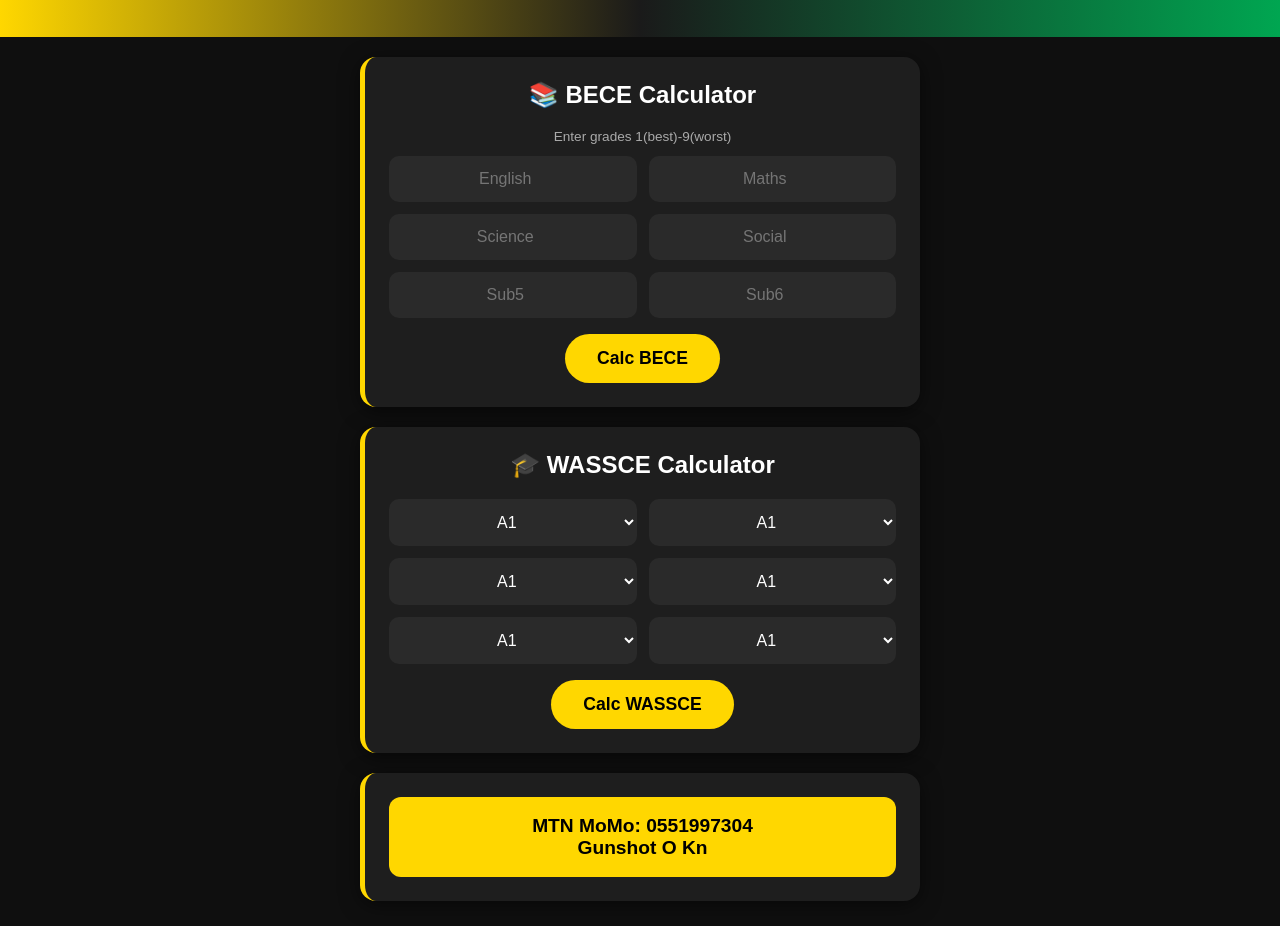
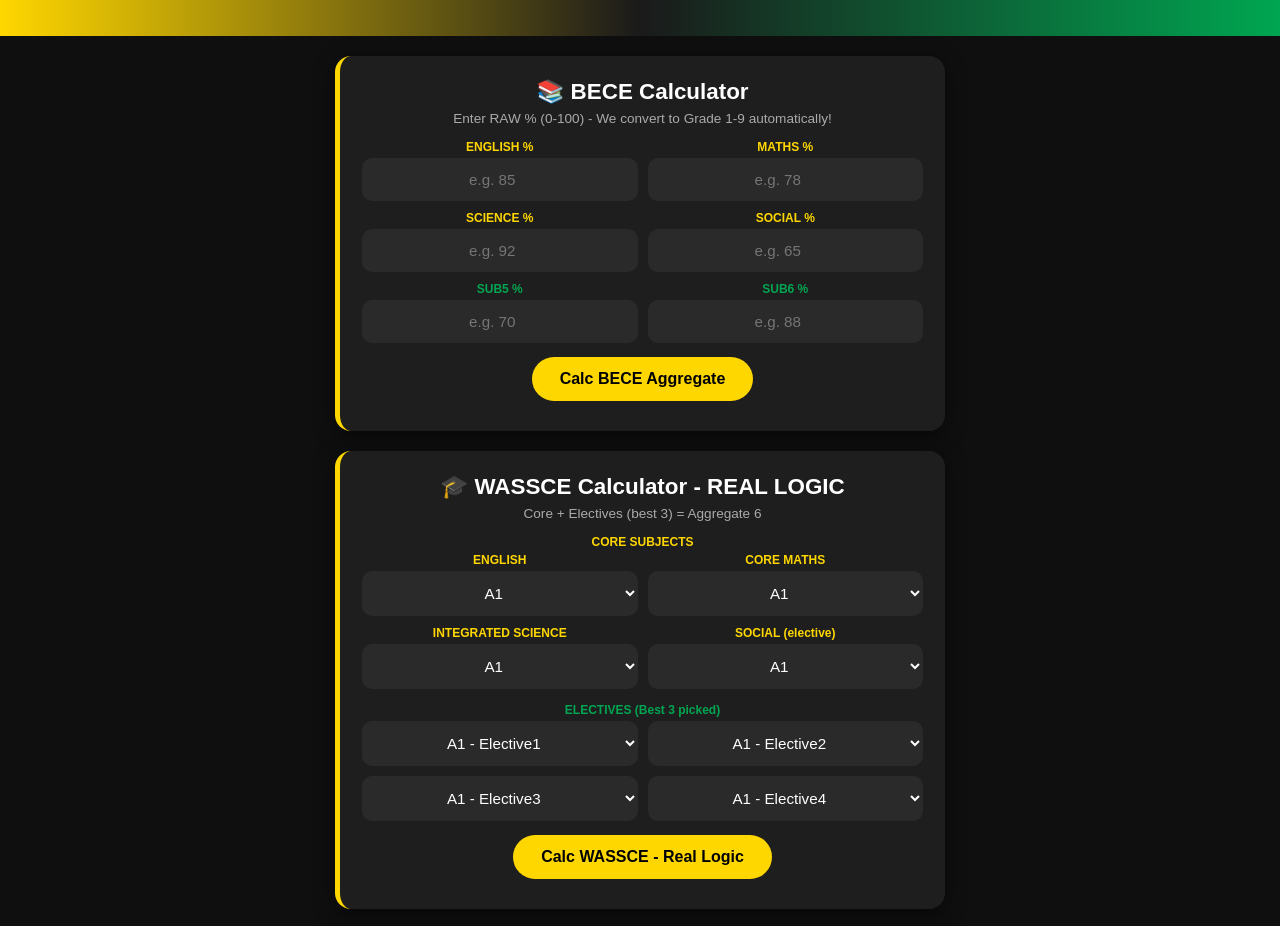
Before and after one commit to shott419/Kumerica-OS, a plain HTML site: page index.html in a window 1280 px wide. Shown: the part 108-1034 px from the top of the page. Drawn offline with Linux system fonts and the light colour scheme.

Commit message:
v2.0 ALL features - Kumerica Ultimate

```diff
--- a/index.html
+++ b/index.html
@@ -8,75 +8,94 @@
 *{margin:0;padding:0;box-sizing:border-box;font-family:sans-serif}
 body{background:#0f0f0f;color:white;min-height:100vh}
 .header{background:linear-gradient(90deg,#FFD700 0%,#1a1a1a 50%,#00A651 100%);padding:40px 20px;text-align:center}
-.header h1{font-size:2.5rem;letter-spacing:2px}
-.container{max-width:600px;margin:0 auto;padding:20px}
-.card{background:#1e1e1e;border-radius:16px;padding:24px;margin-bottom:20px;border-left:5px solid #FFD700;box-shadow:0 4px 20px rgba(0,0,0,0.5)}
-.card h2{font-size:1.5rem;margin-bottom:20px;text-align:center}
-.grid{display:grid;grid-template-columns:1fr 1fr;gap:12px;margin-bottom:16px}
-input,select{width:100%;padding:14px;border-radius:10px;border:none;background:#2a2a2a;color:white;font-size:1rem;text-align:center}
-.btn{display:block;margin:0 auto;background:#FFD700;color:black;font-weight:bold;border:none;padding:14px 32px;border-radius:30px;font-size:1.1rem;cursor:pointer}
-.result{margin-top:16px;padding:14px;background:#2a2a2a;border-radius:10px;text-align:center;display:none;font-size:1.1rem;line-height:1.5}
+.header h1{font-size:2.4rem;letter-spacing:2px}
+.container{max-width:650px;margin:0 auto;padding:20px}
+.card{background:#1e1e1e;border-radius:16px;padding:22px;margin-bottom:20px;border-left:5px solid #FFD700;box-shadow:0 4px 20px rgba(0,0,0,0.5)}
+.card h2{font-size:1.4rem;margin-bottom:6px;text-align:center}
+.sub{font-size:0.85rem;color:#aaa;text-align:center;margin-bottom:14px}
+.grid{display:grid;grid-template-columns:1fr 1fr;gap:10px;margin-bottom:14px}
+input,select{width:100%;padding:13px;border-radius:10px;border:none;background:#2a2a2a;color:white;font-size:0.95rem;text-align:center}
+.btn{display:block;margin:8px auto;background:#FFD700;color:black;font-weight:bold;border:none;padding:13px 28px;border-radius:30px;font-size:1rem;cursor:pointer}
+.btn2{background:#00A651;color:white;margin-top:10px;font-size:0.9rem;padding:10px 20px}
+.result{margin-top:14px;padding:14px;background:#2a2a2a;border-radius:10px;text-align:center;display:none;font-size:1rem;line-height:1.6}
 .result.show{display:block}
-.momo{background:#FFD700;color:black;padding:18px;border-radius:12px;text-align:center;font-weight:bold;font-size:1.2rem}
+.momo{background:#FFD700;color:black;padding:18px;border-radius:12px;text-align:center;font-weight:bold;font-size:1.15rem}
+.momo a{color:black;text-decoration:none;display:block;margin-top:8px;background:black;color:#FFD700;padding:10px;border-radius:8px}
+.core-label{font-size:0.75rem;color:#FFD700;text-align:center;margin-bottom:4px;font-weight:bold}
+.elec-label{font-size:0.75rem;color:#00A651;text-align:center;margin-bottom:4px;font-weight:bold}
+canvas{display:none}
 </style>
 </head>
 <body>
 <div class="header">
 <h1>💛 KUMERICA-OS 🖤💚</h1>
-<p>By Gunshot - Kumerica To The Whole Wiase</p>
+<p>By Gunshot - Kumerica To The Whole Wiase - v2.0 ALL FEATURES</p>
 </div>
 <div class="container">
 <div class="card">
 <h2>📚 BECE Calculator</h2>
-<p style="font-size:0.85rem;color:#aaa;text-align:center;margin-bottom:12px">Enter grades 1(best)-9(worst)</p>
+<p class="sub">Enter RAW % (0-100) - We convert to Grade 1-9 automatically!</p>
 <div class="grid">
-<input type="number" id="b1" placeholder="English" min="1" max="9">
-<input type="number" id="b2" placeholder="Maths" min="1" max="9">
-<input type="number" id="b3" placeholder="Science" min="1" max="9">
-<input type="number" id="b4" placeholder="Social" min="1" max="9">
-<input type="number" id="b5" placeholder="Sub5" min="1" max="9">
-<input type="number" id="b6" placeholder="Sub6" min="1" max="9">
+<div><p class="core-label">ENGLISH %</p><input type="number" id="b1" placeholder="e.g. 85"></div>
+<div><p class="core-label">MATHS %</p><input type="number" id="b2" placeholder="e.g. 78"></div>
+<div><p class="core-label">SCIENCE %</p><input type="number" id="b3" placeholder="e.g. 92"></div>
+<div><p class="core-label">SOCIAL %</p><input type="number" id="b4" placeholder="e.g. 65"></div>
+<div><p class="elec-label">SUB5 %</p><input type="number" id="b5" placeholder="e.g. 70"></div>
+<div><p class="elec-label">SUB6 %</p><input type="number" id="b6" placeholder="e.g. 88"></div>
 </div>
-<button class="btn" onclick="calcBECE()">Calc BECE</button>
+<button class="btn" onclick="calcBECE()">Calc BECE Aggregate</button>
 <div id="beceRes" class="result"></div>
+<button id="beceShare" class="btn btn2" style="display:none" onclick="shareResult('bece')">📸 Share Result as Image</button>
 </div>
 <div class="card">
-<h2>🎓 WASSCE Calculator</h2>
+<h2>🎓 WASSCE Calculator - REAL LOGIC</h2>
+<p class="sub">Core + Electives (best 3) = Aggregate 6</p>
+<p class="core-label">CORE SUBJECTS</p>
 <div class="grid">
-<select id="w1"><option value="1">A1</option><option value="2">B2</option><option value="3">B3</option><option value="4">C4</option><option value="5">C5</option><option value="6">C6</option><option value="7">D7</option><option value="8">E8</option><option value="9">F9</option></select>
-<select id="w2"><option value="1">A1</option><option value="2">B2</option><option value="3">B3</option><option value="4">C4</option><option value="5">C5</option><option value="6">C6</option><option value="7">D7</option><option value="8">E8</option><option value="9">F9</option></select>
-<select id="w3"><option value="1">A1</option><option value="2">B2</option><option value="3">B3</option><option value="4">C4</option><option value="5">C5</option><option value="6">C6</option><option value="7">D7</option><option value="8">E8</option><option value="9">F9</option></select>
-<select id="w4"><option value="1">A1</option><option value="2">B2</option><option value="3">B3</option><option value="4">C4</option><option value="5">C5</option><option value="6">C6</option><option value="7">D7</option><option value="8">E8</option><option value="9">F9</option></select>
-<select id="w5"><option value="1">A1</option><option value="2">B2</option><option value="3">B3</option><option value="4">C4</option><option value="5">C5</option><option value="6">C6</option><option value="7">D7</option><option value="8">E8</option><option value="9">F9</option></select>
-<select id="w6"><option value="1">A1</option><option value="2">B2</option><option value="3">B3</option><option value="4">C4</option><option value="5">C5</option><option value="6">C6</option><option value="7">D7</option><option value="8">E8</option><option value="9">F9</option></select>
+<div><p class="core-label">ENGLISH</p><select id="w1"><option value="1">A1</option><option value="2">B2</option><option value="3">B3</option><option value="4">C4</option><option value="5">C5</option><option value="6">C6</option><option value="7">D7</option><option value="8">E8</option><option value="9">F9</option></select></div>
+<div><p class="core-label">CORE MATHS</p><select id="w2"><option value="1">A1</option><option value="2">B2</option><option value="3">B3</option><option value="4">C4</option><option value="5">C5</option><option value="6">C6</option><option value="7">D7</option><option value="8">E8</option><option value="9">F9</option></select></div>
+<div><p class="core-label">INTEGRATED SCIENCE</p><select id="w3"><option value="1">A1</option><option value="2">B2</option><option value="3">B3</option><option value="4">C4</option><option value="5">C5</option><option value="6">C6</option><option value="7">D7</option><option value="8">E8</option><option value="9">F9</option></select></div>
+<div><p class="core-label">SOCIAL (elective)</p><select id="w4"><option value="1">A1</option><option value="2">B2</option><option value="3">B3</option><option value="4">C4</option><option value="5">C5</option><option value="6">C6</option><option value="7">D7</option><option value="8">E8</option><option value="9">F9</option></select></div>
 </div>
-<button class="btn" onclick="calcWASSCE()">Calc WASSCE</button>
+<p class="elec-label">ELECTIVES (Best 3 picked)</p>
+<div class="grid">
+<select id="w5"><option value="1">A1 - Elective1</option><option value="2">B2</option><option value="3">B3</option><option value="4">C4</option><option value="5">C5</option><option value="6">C6</option><option value="7">D7</option><option value="8">E8</option><option value="9">F9</option></select>
+<select id="w6"><option value="1">A1 - Elective2</option><option value="2">B2</option><option value="3">B3</option><option value="4">C4</option><option value="5">C5</option><option value="6">C6</option><option value="7">D7</option><option value="8">E8</option><option value="9">F9</option></select>
+<select id="w7"><option value="1">A1 - Elective3</option><option value="2">B2</option><option value="3">B3</option><option value="4">C4</option><option value="5">C5</option><option value="6">C6</option><option value="7">D7</option><option value="8">E8</option><option value="9">F9</option></select>
+<select id="w8"><option value="1">A1 - Elective4</option><option value="2">B2</option><option value="3">B3</option><option value="4">C4</option><option value="5">C5</option><option value="6">C6</option><option value="7">D7</option><option value="8">E8</option><option value="9">F9</option></select>
+</div>
+<button class="btn" onclick="calcWASSCE()">Calc WASSCE - Real Logic</button>
 <div id="wassceRes" class="result"></div>
+<button id="wassceShare" class="btn btn2" style="display:none" onclick="shareResult('wassce')">📸 Share Result as Image</button>
 </div>
 <div class="card">
-<div class="momo">MTN MoMo: 0551997304<br>Gunshot O Kn</div>
+<div class="momo">
+MTN MoMo: 0551997304<br>Gunshot O Kn
+<a href="tel:*170%23" onclick="setTimeout(()=>{window.location.href='tel:0551997304'},500)">💛 Tap to Pay via MoMo 💚<br><small>*170# then 0551997304</small></a>
 </div>
 </div>
+</div>
+<canvas id="shareCanvas" width="600" height="800"></canvas>
 <script>
+let lastBECEText="", lastWASSCEText="";
+function rawToGrade(s){if(s>=80)return 1;if(s>=70)return 2;if(s>=65)return 3;if(s>=60)return 4;if(s>=55)return 5;if(s>=50)return 6;if(s>=40)return 7;if(s>=35)return 8;return 9;}
 function calcBECE(){
- let vals=[];
- for(let i=1;i<=6;i++){
-  let v=parseInt(document.getElementById('b'+i).value);
-  if(!v||v<1||v>9){alert('Enter 1-9 for all 6!');return;}
-  vals.push(v);
- }
- let agg=vals.reduce((a,b)=>a+b,0);
- let remark=agg<=12?'🔥 EXCELLENT! SHS go like you!':agg<=20?'✅ VERY GOOD!':agg<=30?'👍 GOOD':agg<=36?'😅 FAIR':'💪 TRY AGAIN';
- document.getElementById('beceRes').innerHTML=`<b>Aggregate: ${agg}</b><br>Grades: ${vals.join(', ')}<br><br>${remark}`;
- document.getElementById('beceRes').classList.add('show');
+ let raw=[], grades=[];
+ for(let i=1;i<=6;i++){let v=parseInt(document.getElementById('b'+i).value);if(isNaN(v)||v<0||v>100){alert('Enter 0-100 for all!');return;}raw.push(v);grades.push(rawToGrade(v));}
+ let agg=grades.reduce((a,b)=>a+b,0);
+ let remark=agg<=12?'🔥 EXCELLENT!':agg<=20?'✅ VERY GOOD!':agg<=30?'👍 GOOD':agg<=36?'😅 FAIR':'💪 TRY AGAIN';
+ let detail=raw.map((r,i)=>`Sub${i+1}: ${r}% = Grade ${grades[i]}`).join('<br>');
+ document.getElementById('beceRes').innerHTML=`<b>Aggregate: ${agg}</b><br><br>${detail}<br><br>${remark}`;
+ document.getElementById('beceRes').classList.add('show');document.getElementById('beceShare').style.display='block';
+ lastBECEText=`BECE Aggregate: ${agg}\n${raw.map((r,i)=>`Sub${i+1}: ${r}% (Grade ${grades[i]})`).join('\n')}\n${remark}`;
 }
 function calcWASSCE(){
- let vals=[];
- for(let i=1;i<=6;i++){vals.push(parseInt(document.getElementById('w'+i).value));}
- let agg=vals.reduce((a,b)=>a+b,0);
- let remark=agg<=12?'🔥 BEAST! University go beg you!':agg<=20?'✅ EXCELLENT!':agg<=24?'👍 VERY GOOD!':agg<=36?'😅 GOOD':'💪 Try NovDec';
- document.getElementById('wassceRes').innerHTML=`<b>Aggregate: ${agg}</b><br><br>${remark}`;
- document.getElementById('wassceRes').classList.add('show');
+ let core=[], elect=[];for(let i=1;i<=3;i++)core.push(parseInt(document.getElementById('w'+i).value));for(let i=4;i<=8;i++)elect.push(parseInt(document.getElementById('w'+i).value));elect.sort((a,b)=>a-b);let best3=elect.slice(0,3);let agg=[...core,...best3].reduce((a,b)=>a+b,0);
+ let map={1:'A1',2:'B2',3:'B3',4:'C4',5:'C5',6:'C6',7:'D7',8:'E8',9:'F9'};let coreTxt=core.map(v=>map[v]).join(', ');let bestTxt=best3.map(v=>map[v]).join(', ');let remark=agg<=12?'🔥 BEAST! Legon go beg you!':agg<=20?'✅ EXCELLENT!':agg<=24?'👍 VERY GOOD!':agg<=36?'😅 GOOD':'💪 Try NovDec';
+ document.getElementById('wassceRes').innerHTML=`<b>Aggregate: ${agg} (Core 3 + Best 3)</b><br><br>Core: ${coreTxt}<br>Best 3: ${bestTxt}<br><br>${remark}`;document.getElementById('wassceRes').classList.add('show');document.getElementById('wassceShare').style.display='block';lastWASSCEText=`WASSCE Aggregate: ${agg}\nCore: ${coreTxt}\nBest 3: ${bestTxt}\n${remark}`;
+}
+function shareResult(type){
+ let text=type==='bece'?lastBECEText:lastWASSCEText;let title=type==='bece'?'BECE RESULT':'WASSCE RESULT';let canvas=document.getElementById('shareCanvas');let ctx=canvas.getContext('2d');ctx.fillStyle='#0f0f0f';ctx.fillRect(0,0,600,800);let grad=ctx.createLinearGradient(0,0,600,120);grad.addColorStop(0,'#FFD700');grad.addColorStop(0.5,'#1a1a1a');grad.addColorStop(1,'#00A651');ctx.fillStyle=grad;ctx.fillRect(0,0,600,120);ctx.fillStyle='white';ctx.font='bold 32px sans-serif';ctx.textAlign='center';ctx.fillText('💛 KUMERICA-OS 💚',300,60);ctx.font='16px sans-serif';ctx.fillText('By Gunshot - Kumerica To The Whole Wiase',300,90);ctx.fillStyle='#1e1e1e';ctx.beginPath();ctx.roundRect(20,140,560,500,16);ctx.fill();ctx.fillStyle='white';ctx.font='bold 24px sans-serif';ctx.fillText(title,300,180);ctx.font='16px sans-serif';ctx.textAlign='left';let lines=text.split('\n');let y=220;lines.forEach(l=>{ctx.fillText(l,40,y);y+=28;});ctx.textAlign='center';ctx.fillStyle='#FFD700';ctx.font='bold 14px sans-serif';ctx.fillText('shott419.github.io/Kumerica-OS',300,700);ctx.fillText('MoMo: 0551997304 Gunshot',300,725);let link=document.createElement('a');link.download=`Kumerica-${title}-${Date.now()}.png`;link.href=canvas.toDataURL();link.click();
 }
 </script>
 </body>
```
